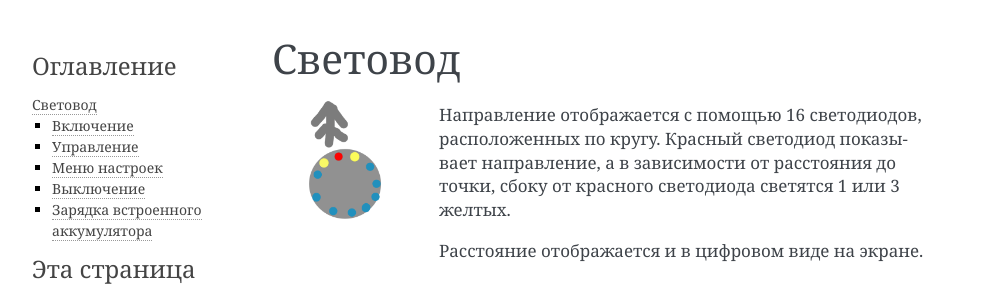
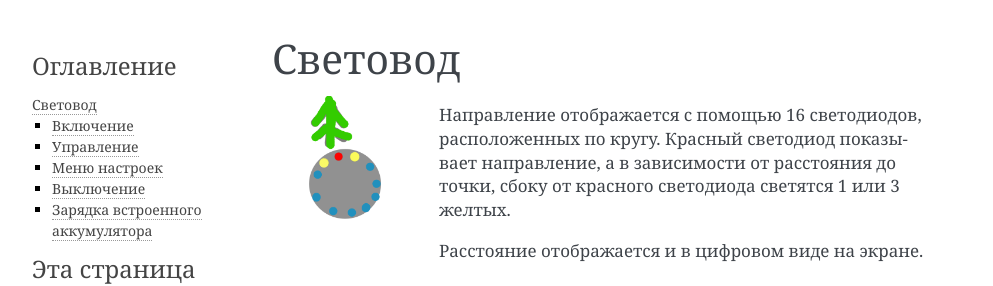
Before and after one commit to FXYFXZ/GeoRingDoc, a Sphinx documentation site: the page built from source/index.rst, in a window 1280 px wide. Shown: the top 286 px of the page, without its empty margins (148-1141 px from the left). Built offline with Sphinx 7.4.7, drawn with Linux system fonts in a browser that asks for light colours.

Commit message:
Елки зелёные

```diff
--- a/source/index.rst
+++ b/source/index.rst
@@ -19,7 +19,7 @@
 
  - Высоту на уровнем, запомненным во время включения.
 
-.. image:: _static/t2.png
+.. image:: _static/t1.png
    :height: 200 px
    :width:  200 px
    :scale: 75 %
```
